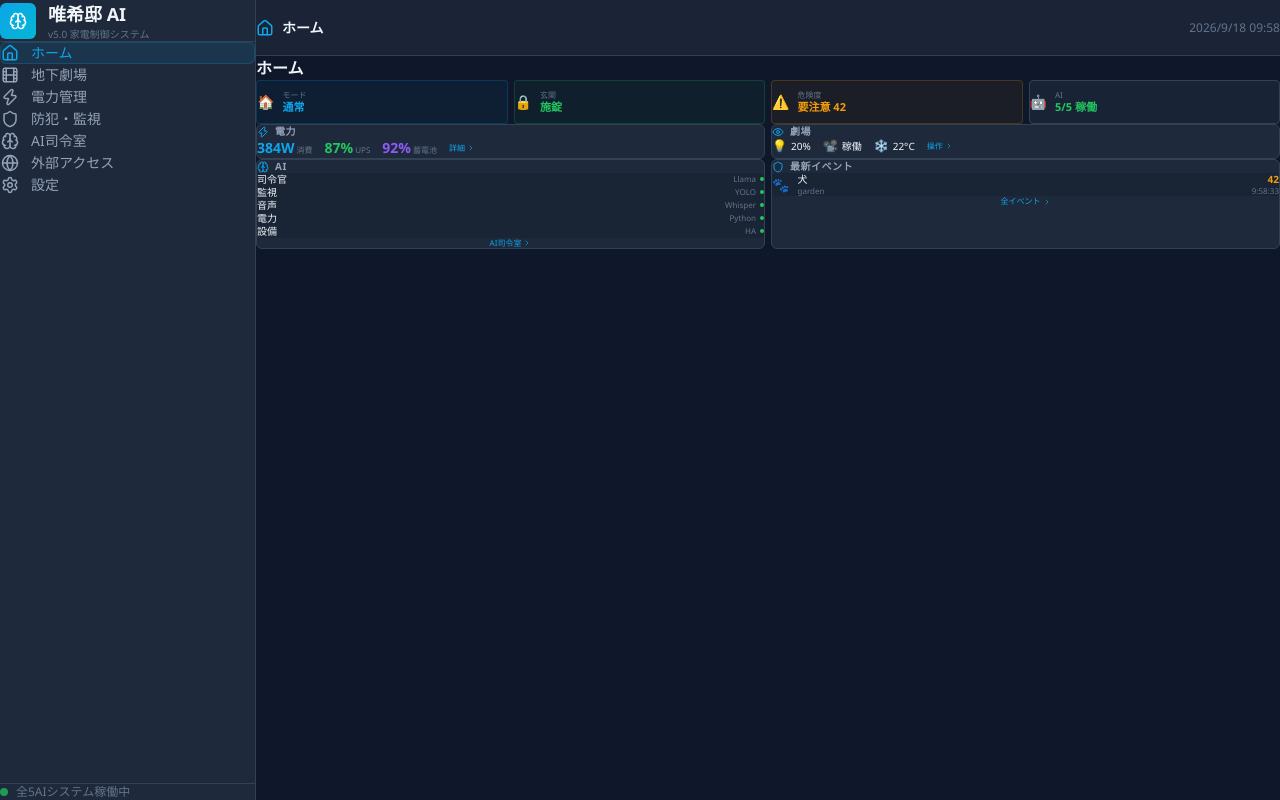
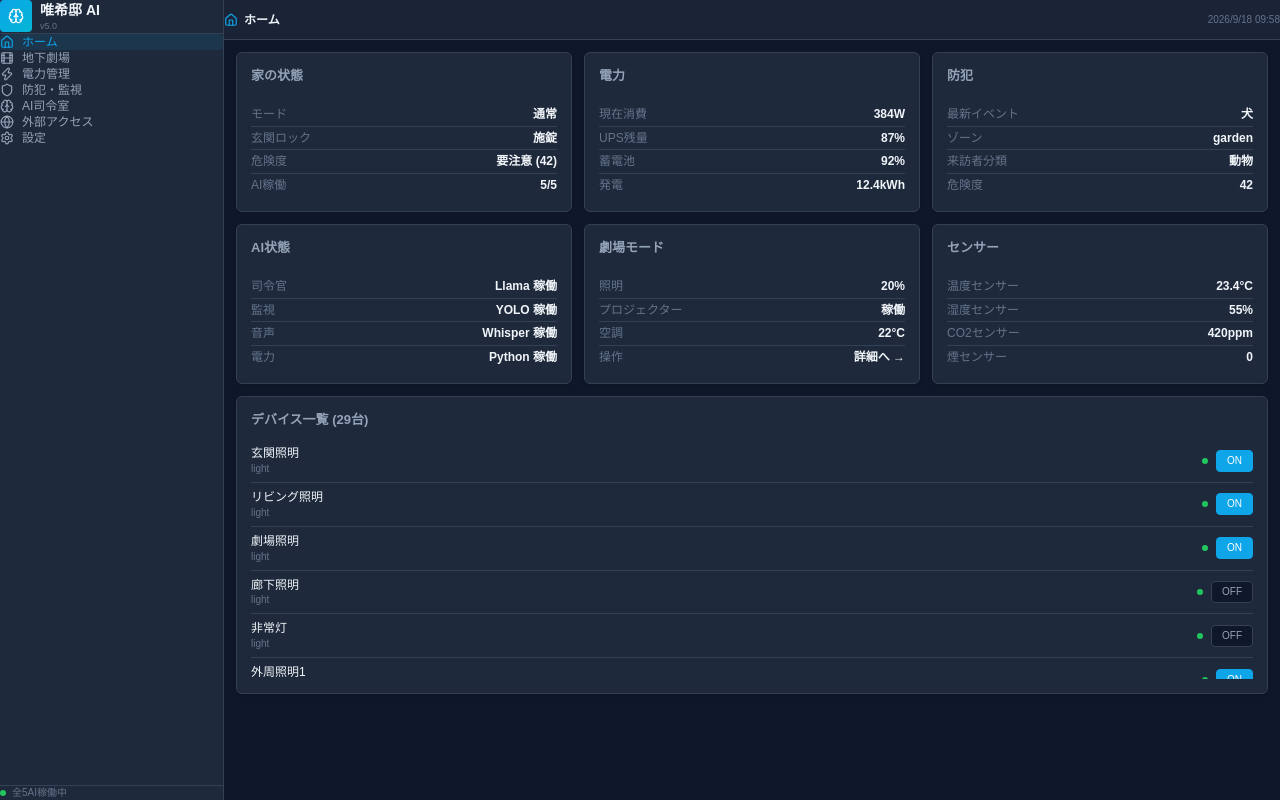
Before and after one commit to yuno373/homeAI-, a React (Vite) app: page / in a window 1280 px wide. Built offline with nearby package versions, Linux system fonts and the light colour scheme.

Commit message:
refactor: テンプレート構造全面採用 - grid auto-fit、カード高さ160px固定、コンパクトサイドバー

```diff
--- a/src/App.jsx
+++ b/src/App.jsx
@@ -29,32 +29,31 @@ function Sidebar({ open, onClose }) {
   return (
     <>
       {open && <div className="fixed inset-0 bg-black/50 z-40 lg:hidden" onClick={onClose} />}
-      <aside className={`fixed top-0 left-0 h-full w-64 bg-bg-card border-r border-border z-50 transform transition-transform duration-300 ${open ? 'translate-x-0' : '-translate-x-full'} lg:translate-x-0 lg:static lg:z-0`}>
-        <div className="p-5 border-b border-border">
-          <div className="flex items-center gap-3">
-            <div className="w-9 h-9 rounded-md bg-gradient-to-br from-primary to-accent flex items-center justify-center">
-              <Brain size={18} className="text-white" />
+      <aside className={`fixed top-0 left-0 h-full w-56 bg-bg-card border-r border-border z-50 transform transition-transform duration-300 ${open ? 'translate-x-0' : '-translate-x-full'} lg:translate-x-0 lg:static lg:z-0`}>
+        <div className="p-3 border-b border-border">
+          <div className="flex items-center gap-2">
+            <div className="w-8 h-8 rounded bg-gradient-to-br from-primary to-accent flex items-center justify-center">
+              <Brain size={16} className="text-white" />
             </div>
             <div>
-              <div className="text-lg font-bold text-text-primary">唯希邸 AI</div>
-              <div className="text-[10px] text-text-muted">v5.0 家電制御システム</div>
+              <div className="text-sm font-bold text-text-primary">唯希邸 AI</div>
+              <div className="text-[9px] text-text-muted">v5.0</div>
             </div>
           </div>
         </div>
-        <nav className="p-3 space-y-1">
+        <nav className="p-2 space-y-0.5">
           {navItems.map((item) => (
             <NavLink key={item.path} to={item.path} end={item.path === '/'} onClick={onClose}
-              className={({ isActive }) => `flex items-center gap-3 px-3 py-2 rounded-md text-sm font-medium transition-all duration-200 group ${isActive ? 'bg-primary/10 text-primary border border-primary/20' : 'text-text-secondary hover:bg-bg-card-hover hover:text-text-primary border border-transparent'}`}>
-              <item.icon size={18} className="shrink-0" />
+              className={({ isActive }) => `flex items-center gap-2 px-2.5 py-1.5 rounded text-xs font-medium transition-all ${isActive ? 'bg-primary/10 text-primary' : 'text-text-secondary hover:bg-bg-card-hover hover:text-text-primary'}`}>
+              <item.icon size={14} className="shrink-0" />
               <span className="flex-1">{item.label}</span>
-              <ChevronRight size={14} className="opacity-0 group-hover:opacity-100 transition-opacity" />
             </NavLink>
           ))}
         </nav>
-        <div className="absolute bottom-0 left-0 right-0 p-4 border-t border-border">
-          <div className="flex items-center gap-2 text-xs text-text-muted">
-            <div className="w-2 h-2 rounded-full bg-success animate-pulse" />
-            <span>全5AIシステム稼働中</span>
+        <div className="absolute bottom-0 left-0 right-0 p-3 border-t border-border">
+          <div className="flex items-center gap-1.5 text-[10px] text-text-muted">
+            <div className="w-1.5 h-1.5 rounded-full bg-success" />
+            <span>全5AI稼働中</span>
           </div>
         </div>
       </aside>
@@ -66,14 +65,14 @@ function Header({ onMenuClick }) {
   const location = useLocation()
   const currentNav = navItems.find(item => item.path === '/' ? location.pathname === '/' : location.pathname.startsWith(item.path))
   return (
-    <header className="h-14 border-b border-border bg-bg-card/80 backdrop-blur-sm flex items-center px-4 gap-4 sticky top-0 z-30">
-      <button onClick={onMenuClick} className="lg:hidden p-2 rounded-lg hover:bg-bg-card-hover text-text-secondary"><Menu size={20} /></button>
-      <div className="flex items-center gap-2">
-        {currentNav && <currentNav.icon size={18} className="text-primary" />}
-        <span className="text-sm font-semibold text-text-primary">{currentNav?.label || 'ホーム'}</span>
+    <header className="h-10 border-b border-border bg-bg-card/80 backdrop-blur-sm flex items-center px-3 gap-3 sticky top-0 z-30">
+      <button onClick={onMenuClick} className="lg:hidden p-1.5 rounded hover:bg-bg-card-hover text-text-secondary"><Menu size={16} /></button>
+      <div className="flex items-center gap-1.5">
+        {currentNav && <currentNav.icon size={14} className="text-primary" />}
+        <span className="text-xs font-semibold text-text-primary">{currentNav?.label || 'ホーム'}</span>
       </div>
       <div className="flex-1" />
-      <div className="text-xs text-text-muted hidden md:block">
+      <div className="text-[10px] text-text-muted hidden md:block">
         {new Date().toLocaleDateString('ja-JP')} {new Date().toLocaleTimeString('ja-JP', { hour: '2-digit', minute: '2-digit' })}
       </div>
     </header>
@@ -256,7 +255,7 @@ export default function App() {
         <Sidebar open={sidebarOpen} onClose={() => setSidebarOpen(false)} />
         <div className="flex-1 flex flex-col overflow-hidden">
           <Header onMenuClick={() => setSidebarOpen(true)} />
-          <main className="flex-1 overflow-y-auto p-2 md:p-3">
+          <main className="flex-1 overflow-y-auto">
             <Routes>
               <Route path="/" element={<HomeScreen />} />
               <Route path="/theater" element={<Theater />} />
--- a/src/index.css
+++ b/src/index.css
@@ -1,5 +1,5 @@
 @import "tailwindcss";
-@import url('https://fonts.googleapis.com/css2?family=Noto+Sans+JP:wght@400;500;700&display=swap');
+@import url('https://fonts.googleapis.com/css2?family=Noto+Sans+JP:wght@400;500;600;700&display=swap');
 
 @theme {
   --color-primary: #0ea5e9;
@@ -27,9 +27,9 @@
 body {
   background-color: var(--color-bg-dark);
   color: var(--color-text-primary);
-  font-family: 'Noto Sans JP', 'Segoe UI', -apple-system, BlinkMacSystemFont, sans-serif;
+  font-family: 'Noto Sans JP', sans-serif;
   min-height: 100vh;
-  line-height: 1.3;
+  line-height: 1.4;
 }
 
 #root {
@@ -49,6 +49,136 @@ body {
   border-radius: 2px;
 }
 
+.home-layout {
+  width: 100%;
+  min-height: 100vh;
+}
+
+.grid {
+  display: grid;
+  grid-template-columns: repeat(auto-fit, minmax(280px, 1fr));
+  gap: 12px;
+  padding: 12px;
+}
+
+.card {
+  background: var(--color-bg-card);
+  border: 1px solid var(--color-border);
+  border-radius: 6px;
+  padding: 14px;
+  box-shadow: 0 1px 3px rgba(0, 0, 0, 0.2);
+  height: 160px;
+  display: flex;
+  flex-direction: column;
+  justify-content: space-between;
+  overflow: hidden;
+}
+
+.card-title {
+  font-size: 13px;
+  font-weight: 600;
+  color: var(--color-text-secondary);
+  margin-bottom: 8px;
+}
+
+.card-body {
+  font-size: 12px;
+  line-height: 1.4;
+}
+
+.card-body p {
+  display: flex;
+  justify-content: space-between;
+  padding: 3px 0;
+  border-bottom: 1px solid var(--color-border);
+}
+
+.card-body p:last-child {
+  border-bottom: none;
+}
+
+.card-body .label {
+  color: var(--color-text-muted);
+}
+
+.card-body .value {
+  font-weight: 600;
+  color: var(--color-text-primary);
+}
+
+.section {
+  background: var(--color-bg-card);
+  border: 1px solid var(--color-border);
+  border-radius: 6px;
+  padding: 14px;
+  box-shadow: 0 1px 3px rgba(0, 0, 0, 0.2);
+  grid-column: 1 / -1;
+}
+
+.section-title {
+  font-size: 13px;
+  font-weight: 600;
+  color: var(--color-text-secondary);
+  margin-bottom: 10px;
+}
+
+.device-row {
+  display: flex;
+  align-items: center;
+  justify-content: space-between;
+  padding: 6px 0;
+  border-bottom: 1px solid var(--color-border);
+}
+
+.device-row:last-child {
+  border-bottom: none;
+}
+
+.device-row .device-name {
+  font-size: 12px;
+  color: var(--color-text-primary);
+}
+
+.device-row .device-room {
+  font-size: 10px;
+  color: var(--color-text-muted);
+}
+
+.device-row button {
+  padding: 3px 10px;
+  border: 1px solid var(--color-border);
+  background: var(--color-bg-dark);
+  color: var(--color-text-secondary);
+  border-radius: 4px;
+  font-size: 10px;
+  cursor: pointer;
+  transition: all 0.2s;
+}
+
+.device-row button:hover {
+  background: var(--color-bg-card-hover);
+}
+
+.device-row button.active {
+  background: var(--color-primary);
+  color: white;
+  border-color: var(--color-primary);
+}
+
+.header {
+  background: var(--color-bg-card);
+  padding: 10px 16px;
+  border-bottom: 1px solid var(--color-border);
+  display: flex;
+  align-items: center;
+  justify-content: space-between;
+}
+
+.header h1 {
+  font-size: 14px;
+  font-weight: 700;
+}
+
 .gauge-circle {
   transition: stroke-dashoffset 1s ease-in-out;
 }
@@ -60,6 +190,7 @@ input[type="range"] {
   border-radius: 2px;
   background: var(--color-border);
   outline: none;
+  width: 100%;
 }
 
 input[type="range"]::-webkit-slider-thumb {
@@ -71,3 +202,10 @@ input[type="range"]::-webkit-slider-thumb {
   background: var(--color-primary);
   cursor: pointer;
 }
+
+.color-success { color: var(--color-success); }
+.color-warning { color: var(--color-warning); }
+.color-danger { color: var(--color-danger); }
+.color-primary { color: var(--color-primary); }
+.color-secondary { color: var(--color-secondary); }
+.color-accent { color: var(--color-accent); }
--- a/src/pages/Home.jsx
+++ b/src/pages/Home.jsx
@@ -1,7 +1,5 @@
 import { useSystem } from '../App'
-import { Zap, Shield, Brain, Eye, ChevronRight } from 'lucide-react'
 import { Link } from 'react-router-dom'
-import { SectionCard } from '../components/SectionCard'
 
 export default function Home() {
   const sys = useSystem()
@@ -17,82 +15,102 @@ export default function Home() {
   const latestEvent = events[0]
   const dangerScore = latestEvent ? latestEvent.score : 0
   const dangerLabel = dangerScore >= 70 ? '危険' : dangerScore >= 40 ? '要注意' : '安全'
+  const dangerColor = dangerScore >= 70 ? 'color-danger' : dangerScore >= 40 ? 'color-warning' : 'color-success'
 
   return (
-    <div className="space-y-2 w-full">
-      <h1 className="text-base font-bold">ホーム</h1>
+    <div className="home-layout">
+      <div className="grid">
+        {/* 家の状態 */}
+        <div className="card">
+          <h2 className="card-title">家の状態</h2>
+          <div className="card-body">
+            <p><span className="label">モード</span><span className="value color-primary">通常</span></p>
+            <p><span className="label">玄関ロック</span><span className={`value ${allLocked ? 'color-success' : 'color-danger'}`}>{allLocked ? '施錠' : '解錠'}</span></p>
+            <p><span className="label">危険度</span><span className={`value ${dangerColor}`}>{dangerLabel} ({dangerScore})</span></p>
+            <p><span className="label">AI稼働</span><span className="value color-success">5/5</span></p>
+          </div>
+        </div>
 
-      {/* トップ4カード */}
-      <div className="grid grid-cols-2 lg:grid-cols-4 gap-1.5">
-        <div className="flex items-center gap-2 p-2 rounded bg-primary/5 border border-primary/20 min-h-[44px]">
-          <span className="text-sm">🏠</span>
-          <div className="min-w-0"><div className="text-[8px] text-text-muted leading-tight">モード</div><div className="text-[11px] font-bold text-primary leading-tight">通常</div></div>
+        {/* 電力 */}
+        <div className="card">
+          <h2 className="card-title">電力</h2>
+          <div className="card-body">
+            <p><span className="label">現在消費</span><span className="value color-primary">{powerStatus.currentWatt}W</span></p>
+            <p><span className="label">UPS残量</span><span className={`value ${powerStatus.ups.percent > 50 ? 'color-success' : 'color-warning'}`}>{powerStatus.ups.percent.toFixed(0)}%</span></p>
+            <p><span className="label">蓄電池</span><span className="value color-secondary">{powerStatus.battery.percent.toFixed(0)}%</span></p>
+            <p><span className="label">発電</span><span className="value color-accent">{powerStatus.solar.todayKwh}kWh</span></p>
+          </div>
         </div>
-        <div className={`flex items-center gap-2 p-2 rounded border min-h-[44px] ${allLocked ? 'bg-success/5 border-success/20' : 'bg-danger/5 border-danger/20'}`}>
-          <span className="text-sm">{allLocked ? '🔒' : '🔓'}</span>
-          <div className="min-w-0"><div className="text-[8px] text-text-muted leading-tight">玄関</div><div className={`text-[11px] font-bold leading-tight ${allLocked ? 'text-success' : 'text-danger'}`}>{allLocked ? '施錠' : '解錠'}</div></div>
+
+        {/* 防犯 */}
+        <div className="card">
+          <h2 className="card-title">防犯</h2>
+          <div className="card-body">
+            <p><span className="label">最新イベント</span><span className="value">{latestEvent?.label || 'なし'}</span></p>
+            <p><span className="label">ゾーン</span><span className="value">{latestEvent?.zone || '-'}</span></p>
+            <p><span className="label">来訪者分類</span><span className="value">{latestEvent?.type === 'person' ? '人物' : '動物'}</span></p>
+            <p><span className="label">危険度</span><span className={`value ${dangerColor}`}>{dangerScore}</span></p>
+          </div>
         </div>
-        <div className={`flex items-center gap-2 p-2 rounded border min-h-[44px] ${dangerScore < 40 ? 'bg-success/5 border-success/20' : dangerScore < 70 ? 'bg-warning/5 border-warning/20' : 'bg-danger/5 border-danger/20'}`}>
-          <span className="text-sm">{dangerScore < 40 ? '🛡️' : dangerScore < 70 ? '⚠️' : '🚨'}</span>
-          <div className="min-w-0"><div className="text-[8px] text-text-muted leading-tight">危険度</div><div className={`text-[11px] font-bold leading-tight ${dangerScore < 40 ? 'text-success' : dangerScore < 70 ? 'text-warning' : 'text-danger'}`}>{dangerLabel} {dangerScore}</div></div>
+
+        {/* AI状態 */}
+        <div className="card">
+          <h2 className="card-title">AI状態</h2>
+          <div className="card-body">
+            <p><span className="label">司令官</span><span className="value color-success">Llama 稼働</span></p>
+            <p><span className="label">監視</span><span className="value color-success">YOLO 稼働</span></p>
+            <p><span className="label">音声</span><span className="value color-success">Whisper 稼働</span></p>
+            <p><span className="label">電力</span><span className="value color-success">Python 稼働</span></p>
+          </div>
         </div>
-        <div className="flex items-center gap-2 p-2 rounded bg-bg-card-hover/30 border border-border min-h-[44px]">
-          <span className="text-sm">🤖</span>
-          <div className="min-w-0"><div className="text-[8px] text-text-muted leading-tight">AI</div><div className="text-[11px] font-bold text-success leading-tight">5/5 稼働</div></div>
+
+        {/* 劇場 */}
+        <div className="card">
+          <h2 className="card-title">劇場モード</h2>
+          <div className="card-body">
+            <p><span className="label">照明</span><span className="value">{theaterLight?.attributes.on ? `${theaterLight.attributes.brightness}%` : 'OFF'}</span></p>
+            <p><span className="label">プロジェクター</span><span className="value">{projector?.attributes.on ? '稼働' : '待機'}</span></p>
+            <p><span className="label">空調</span><span className="value">{theaterHvac?.attributes.on ? `${theaterHvac.attributes.temperature}°C` : 'OFF'}</span></p>
+            <p><span className="label">操作</span><Link to="/theater" className="value color-primary" style={{cursor:'pointer'}}>詳細へ →</Link></p>
+          </div>
         </div>
-      </div>
 
-      {/* 電力 + 劇場 */}
-      <div className="grid grid-cols-1 lg:grid-cols-2 gap-1.5">
-        <SectionCard title="電力" icon={Zap}>
-          <div className="flex items-center gap-3">
-            <div className="flex items-baseline gap-0.5"><span className="text-sm font-bold text-primary">{powerStatus.currentWatt}W</span><span className="text-[8px] text-text-muted">消費</span></div>
-            <div className="flex items-baseline gap-0.5"><span className={`text-sm font-bold ${powerStatus.ups.percent > 50 ? 'text-success' : 'text-warning'}`}>{powerStatus.ups.percent.toFixed(0)}%</span><span className="text-[8px] text-text-muted">UPS</span></div>
-            <div className="flex items-baseline gap-0.5"><span className="text-sm font-bold text-secondary">{powerStatus.battery.percent.toFixed(0)}%</span><span className="text-[8px] text-text-muted">蓄電池</span></div>
-            <Link to="/power" className="ml-auto text-[8px] text-primary flex items-center gap-0.5">詳細 <ChevronRight size={8} /></Link>
+        {/* センサー */}
+        <div className="card">
+          <h2 className="card-title">センサー</h2>
+          <div className="card-body">
+            {devices.filter(d => d.type === 'sensor').slice(0, 4).map((s) => (
+              <p key={s.id}><span className="label">{s.name}</span><span className="value">{s.attributes.value}{s.attributes.unit}</span></p>
+            ))}
           </div>
-        </SectionCard>
+        </div>
 
-        <SectionCard title="劇場" icon={Eye}>
-          <div className="flex items-center gap-3">
-            <div className="flex items-center gap-1"><span className="text-xs">{theaterLight?.attributes.on ? '💡' : '🌑'}</span><span className="text-[10px]">{theaterLight?.attributes.on ? `${theaterLight.attributes.brightness}%` : 'OFF'}</span></div>
-            <div className="flex items-center gap-1"><span className="text-xs">{projector?.attributes.on ? '📽️' : '📺'}</span><span className="text-[10px]">{projector?.attributes.on ? '稼働' : '待機'}</span></div>
-            <div className="flex items-center gap-1"><span className="text-xs">{theaterHvac?.attributes.on ? '❄️' : '🌡️'}</span><span className="text-[10px]">{theaterHvac?.attributes.on ? `${theaterHvac.attributes.temperature}°C` : 'OFF'}</span></div>
-            <Link to="/theater" className="ml-auto text-[8px] text-primary flex items-center gap-0.5">操作 <ChevronRight size={8} /></Link>
-          </div>
-        </SectionCard>
-      </div>
-
-      {/* AI + イベント */}
-      <div className="grid grid-cols-1 lg:grid-cols-2 gap-1.5">
-        <SectionCard title="AI" icon={Brain}>
-          <div className="space-y-0.5">
-            {[
-              { name: '司令官', model: 'Llama' },
-              { name: '監視', model: 'YOLO' },
-              { name: '音声', model: 'Whisper' },
-              { name: '電力', model: 'Python' },
-              { name: '設備', model: 'HA' },
-            ].map((ai) => (
-              <div key={ai.name} className="flex items-center justify-between py-0.5 px-1.5 rounded bg-bg-dark/30 text-[10px]">
-                <span className="text-text-primary">{ai.name}</span>
-                <div className="flex items-center gap-1"><span className="text-text-muted text-[8px]">{ai.model}</span><div className="w-1 h-1 rounded-full bg-success" /></div>
+        {/* デバイス一覧 */}
+        <div className="section">
+          <h2 className="section-title">デバイス一覧 ({devices.length}台)</h2>
+          <div style={{maxHeight: '240px', overflowY: 'auto'}}>
+            {devices.map((dev) => (
+              <div key={dev.id} className="device-row">
+                <div>
+                  <div className="device-name">{dev.name}</div>
+                  <div className="device-room">{dev.room || dev.type}</div>
+                </div>
+                <div className="flex items-center gap-2">
+                  <div className={`w-1.5 h-1.5 rounded-full ${dev.online ? 'bg-success' : 'bg-text-muted'}`} />
+                  {dev.attributes.on !== undefined ? (
+                    <button className={dev.attributes.on ? 'active' : ''}>{dev.attributes.on ? 'ON' : 'OFF'}</button>
+                  ) : (
+                    <span style={{fontSize: '10px', color: 'var(--color-text-muted)'}}>
+                      {dev.attributes.locked !== undefined ? (dev.attributes.locked ? '施錠' : '解錠') :
+                       dev.attributes.percent !== undefined ? `${dev.attributes.percent}%` :
+                       dev.attributes.value !== undefined ? `${dev.attributes.value}${dev.attributes.unit}` : '-'}
+                    </span>
+                  )}
+                </div>
               </div>
             ))}
           </div>
-          <Link to="/ai" className="flex items-center justify-center gap-0.5 text-[8px] text-primary mt-1">AI司令室 <ChevronRight size={8} /></Link>
-        </SectionCard>
-
-        {latestEvent && (
-          <SectionCard title="最新イベント" icon={Shield}>
-            <div className="flex items-center gap-2 p-1.5 rounded bg-bg-dark/30">
-              <span className="text-sm">{latestEvent.type === 'person' ? '👤' : '🐾'}</span>
-              <div className="flex-1 min-w-0"><div className="text-[10px] font-medium text-text-primary truncate">{latestEvent.label}</div><div className="text-[8px] text-text-muted">{latestEvent.zone}</div></div>
-              <div className="text-right shrink-0"><div className={`text-[10px] font-bold ${latestEvent.score > 60 ? 'text-danger' : latestEvent.score > 30 ? 'text-warning' : 'text-success'}`}>{latestEvent.score}</div><div className="text-[8px] text-text-muted">{new Date(latestEvent.timestamp).toLocaleTimeString('ja-JP')}</div></div>
-            </div>
-            <Link to="/security" className="flex items-center justify-center gap-0.5 text-[8px] text-primary mt-1">全イベント <ChevronRight size={8} /></Link>
-          </SectionCard>
-        )}
+        </div>
       </div>
     </div>
   )
```
